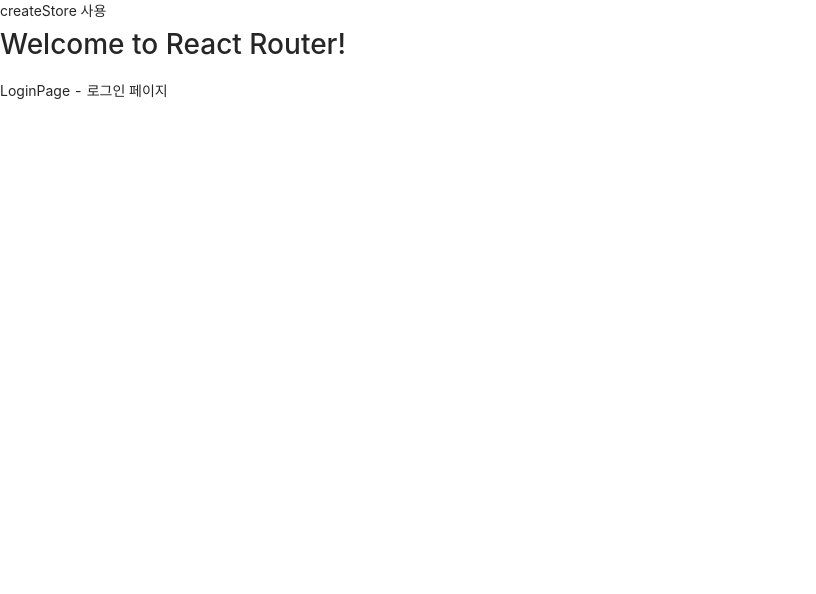
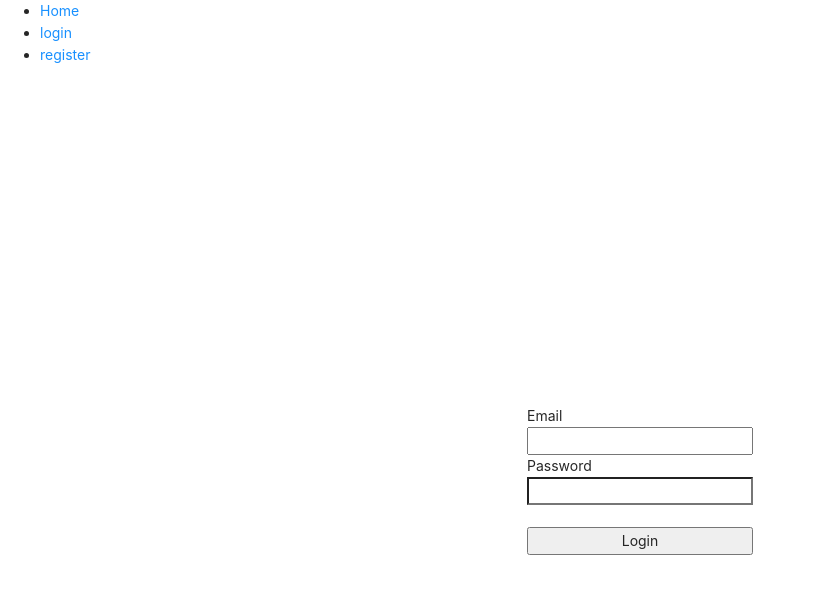
Before and after one commit to braverokmc79/react-series, a React (Create React App) app in the folder client/: page /login in a window 1280 px wide. Shown: the top 594 px of the page, without its empty margins (0-816 px from the left). Built offline with nearby package versions, Linux system fonts and the light colour scheme.

Commit message:
29.로그인 페이지(1)

```diff
--- a/client/src/App.js
+++ b/client/src/App.js
@@ -1,4 +1,4 @@
-import { BrowserRouter, Routes, Route } from 'react-router-dom';
+import { BrowserRouter, Routes, Route, Link } from 'react-router-dom';
 import LandingPage from './components/views/LandingPage/LandingPage';
 import LoginPage from './components/views/LoginPage/LoginPage';
 import RegisterPage from './components/views/RegisterPage/RegisterPage';
@@ -8,17 +8,19 @@
   return (
     <div className="App">
       <BrowserRouter>
-        <h1>Welcome to React Router!</h1>
+        <div>
+          <ul>
+            <li><Link to="/">Home</Link></li>
+            <li><Link to="/login">login</Link></li>
+            <li><Link to="/register">register</Link></li>
+          </ul>
+        </div>
 
         <Routes>
-
           <Route path="/" element={<LandingPage />} />
           <Route path="/login" element={<LoginPage />} />
           <Route path="/register" element={<RegisterPage />} />
-
-
         </Routes>
-
 
       </BrowserRouter>
     </div>
--- a/client/src/components/views/LandingPage/LandingPage.js
+++ b/client/src/components/views/LandingPage/LandingPage.js
@@ -12,7 +12,16 @@
 
 
   return (
-    <div>LandingPage 랜딩페이지</div>
+    <div style={{
+      display: 'flex',
+      justifyContent: 'center',
+      alignItems: 'center',
+      width: '100%',
+      height: '100vh'
+    }
+    }>
+      시작 페이지
+    </div>
   )
 }
 
--- a/client/src/components/views/LoginPage/LoginPage.js
+++ b/client/src/components/views/LoginPage/LoginPage.js
@@ -1,9 +1,57 @@
-import React from 'react'
+import React, { useRef, useState } from 'react'
 
 function LoginPage() {
+    const [Email, setEmail] = useState("");
+    const [Password, setPassword] = useState("");
+    const emailRef = useRef(null);
+    const passwordRef = useRef(null);
+
+    //value={Email} 입력하지 않으면 useRef 사용
+    const onEmailHandler = (event) => {
+        console.log("emailRef : ", emailRef.current.value);
+        // console.log("passwordRef : ", passwordRef.current.value);
+        //console.log("event ", event.target.value);
+        setEmail(emailRef.current.value);
+    }
+
+    const onPasswordHandler = (event) => {
+        console.log("Password : ", event.currentTarget.value);
+        setPassword(event.currentTarget.value);
+    }
+
+
+    const onSubmitHandler = (event) => {
+
+    }
+
     return (
-        <div>LoginPage - 로그인 페이지</div>
+        <div style={{
+            display: 'flex',
+            justifyContent: 'center',
+            alignItems: 'center',
+            width: '100%',
+            height: '100vh'
+        }
+        }>
+            <form style={{ display: 'flex', flexDirection: 'column' }}
+                onSubmit={onSubmitHandler}
+            >
+                <label>Email</label>
+                <input type="email" onChange={onEmailHandler} ref={emailRef} />
+
+                <label>Password</label>
+                <input type="password" value={Password} onChange={onPasswordHandler} />
+
+                <br />
+
+                <button>
+                    Login
+                </button>
+
+
+            </form>
+
+        </div>
     )
 }
-
 export default LoginPage
--- a/client/src/index.js
+++ b/client/src/index.js
@@ -18,7 +18,7 @@
 root.render(
   <Provider store={
     createStoreWithMiddleware(Reducer, devTools)}>
-    createStore 사용
+
     < App />
   </Provider >
 );
```
